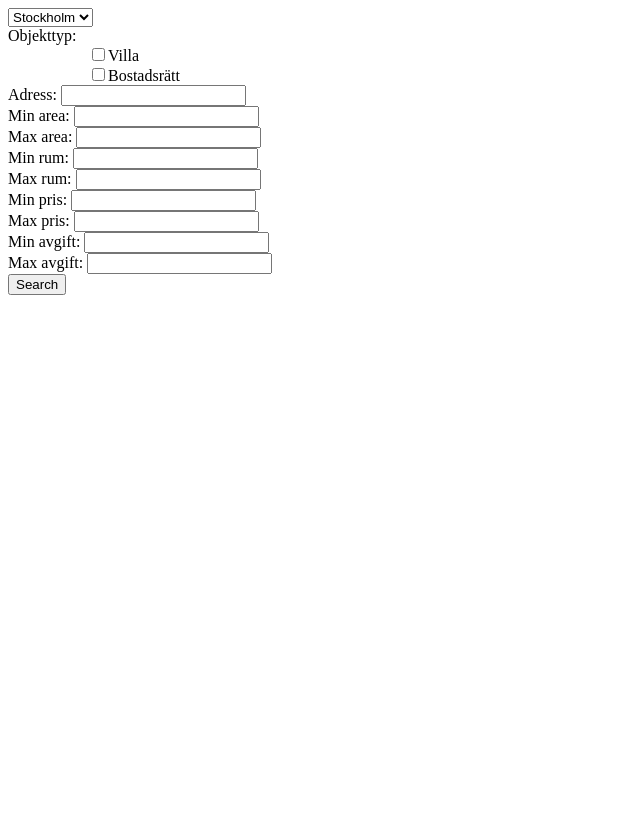
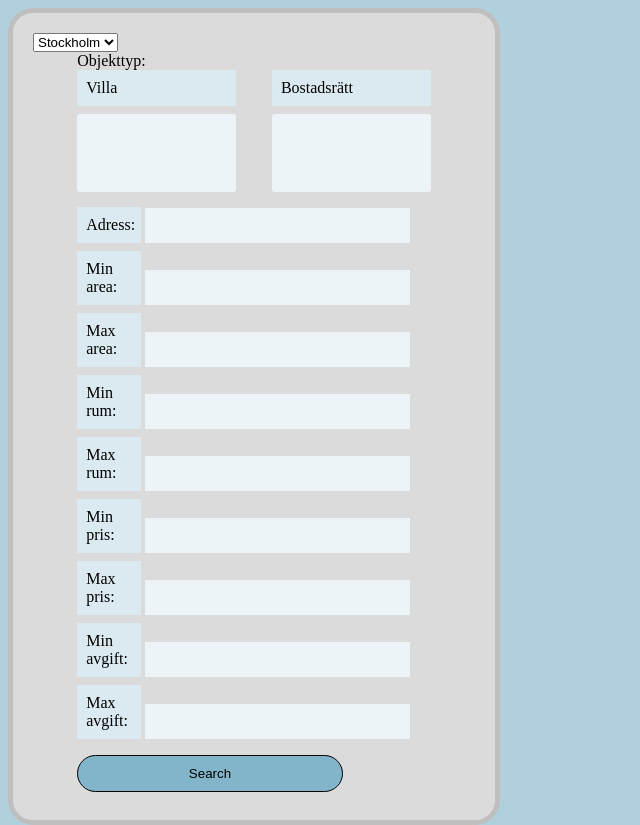
Before and after one commit to erhaank/Inet, a PHP site: page /search.php in a window 1280 px wide. Shown: the whole page, without its empty margins (0-640 px from the left). Before the commit the page ends 295 px from the top, so only its background shows below. Run offline with PHP 8.4, Linux system fonts and the light colour scheme; data comes from the database, SQL or seed files in the repository.

Commit message:
Fixade till cssen så nu ser det bra ut woop

```diff
--- a/lab4/src/bostad.css
+++ b/lab4/src/bostad.css
@@ -1,20 +1,86 @@
-table, th, td {
-    border: 5px solid black;
-    border-collapse: collapse;
+body {
+	background-color: #b1d0de;
+}
+
+td {
+	background-color: #dbeaf0;
 }
 th, td {
-    padding: 15px;
+	padding: 15px;
 }
 
-div {
-	padding-left :5em;
+th {
+	background-color: #82b5c9;
 }
 
-.hidden {
-	color: blue;
-	height: 0px;
+.villa {
+	float:left;
+	width: 45%;
+}
+.bostadsratt{
+	float:right;
+	width: 45%;
+}
+#formDiv {
+	float: left;
+	background-color: #dbdbdb;
+	border-radius: 25px;
+	border: 5px solid #bfbfbf;
+	margin: auto;
+	padding: 20px;
+	width: 35%;
 }
 
-p {
-	color: blue;
+#result {
+	float: right;
+	padding: 1%;
+	margin-top: 10%;
+	margin-right: 10%;
+	border-radius: 25px;
+	border: 5px solid #bfbfbf;
+	background-color: #dbdbdb;
 }
+
+form {
+	width: 80%;
+	margin: auto;
+}
+
+input {
+	width: 75%;
+	margin: 8px 0;
+	padding: 10px;
+	border: none;
+	box-sizing: border-box;
+	background-color: #edf4f7;
+	box-sizing: border-box;
+}
+
+input[type=submit] {
+	border: 1px solid black;
+	background-color: #82b5c9;
+	border-radius: 25px;
+}
+
+input[type=checkbox] {
+	-webkit-appearance: none;
+	height: 10%;
+	background-color: #edf4f7;
+	padding: 9px;
+	border-radius: 3px;
+	display: inline-block;
+	position: relative;
+}
+
+input[type=checkbox]:checked {
+	background-color: #82b5c9;
+	color: #82b5c9;
+}
+
+label {
+	width: 18%;
+	padding: 9px;
+	background-color: #dbeaf0;
+	box-sizing: border-box;
+	display: inline-block;
+}
--- a/lab4/src/bostad.js
+++ b/lab4/src/bostad.js
@@ -1,6 +1,7 @@
 $(document).ready(function() {
+	$("#result").hide();
 	var searchParams;
-    var accending = false;
+    	var accending = false;
 	$("#myForm").on("submit", function(e) {
 		searchParams = $("#myForm").serialize();
 		$.ajax(
@@ -15,6 +16,8 @@ $(document).ready(function() {
 				console.log(b);
 			}
 		});
+
+	$("#result").show();
 	return false;
 	});
 
--- a/lab4/src/search.php
+++ b/lab4/src/search.php
@@ -6,6 +6,7 @@
 </head>
 
 <body>
+<div id="formDiv">
 <?php
 $user="engeli_admin";
 // $user="agnesam_admin";
@@ -30,23 +31,35 @@ echo "</select>";
 <!--Län: <input type="text" name="lan"><br>-->
 Objekttyp:
 <div id="objekttyp">
-	<input type="checkbox" name="villa" value="Villa">Villa<br>
-	<input type="checkbox" name="bostadsratt" value="Bostadsrätt">Bostadsrätt<br>
+	<label for="villa" class="villa">Villa</label>
+	<label for="bostadsratt" class="bostadsratt">Bostadsrätt</label>
+	<input type="checkbox" class="villa" name="villa" value="Villa">
+	<input type="checkbox" class="bostadsratt" name="bostadsratt" value="Bostadsrätt">
 </div>
-Adress: <input type="text" name="adress"><br>
-Min area: <input type="number" name="min_area"><br>
-Max area: <input type="number" name="max_area"><br>
-Min rum: <input type="number" name="min_rum"><br>
-Max rum: <input type="number" name="max_rum"><br>
-Min pris: <input type="number" name="min_pris"><br>
-Max pris: <input type="number" name="max_pris"><br>
-Min avgift: <input type="number" name="min_avgift"><br>
-Max avgift: <input type="number" name="max_avgift"><br>
+
+<label>Adress:</label>
+<input type="text" name="adress"><br>
+<label>Min area:</label>
+<input type="number" name="min_area"><br>
+<label>Max area:</label>
+<input type="number" name="max_area"><br>
+<label>Min rum:</label>
+<input type="number" name="min_rum"><br>
+<label>Max rum:</label>
+<input type="number" name="max_rum"><br>
+<label>Min pris:</label>
+<input type="number" name="min_pris"><br>
+<label>Max pris:</label>
+<input type="number" name="max_pris"><br>
+<label>Min avgift:</label>
+<input type="number" name="min_avgift"><br>
+<label>Max avgift:</label>
+<input type="number" name="max_avgift"><br>
 
 <input type="submit" value="Search">
 
 </form>
-
+</div>
 <div id='result'></div>
 </body>
 </html>
```
